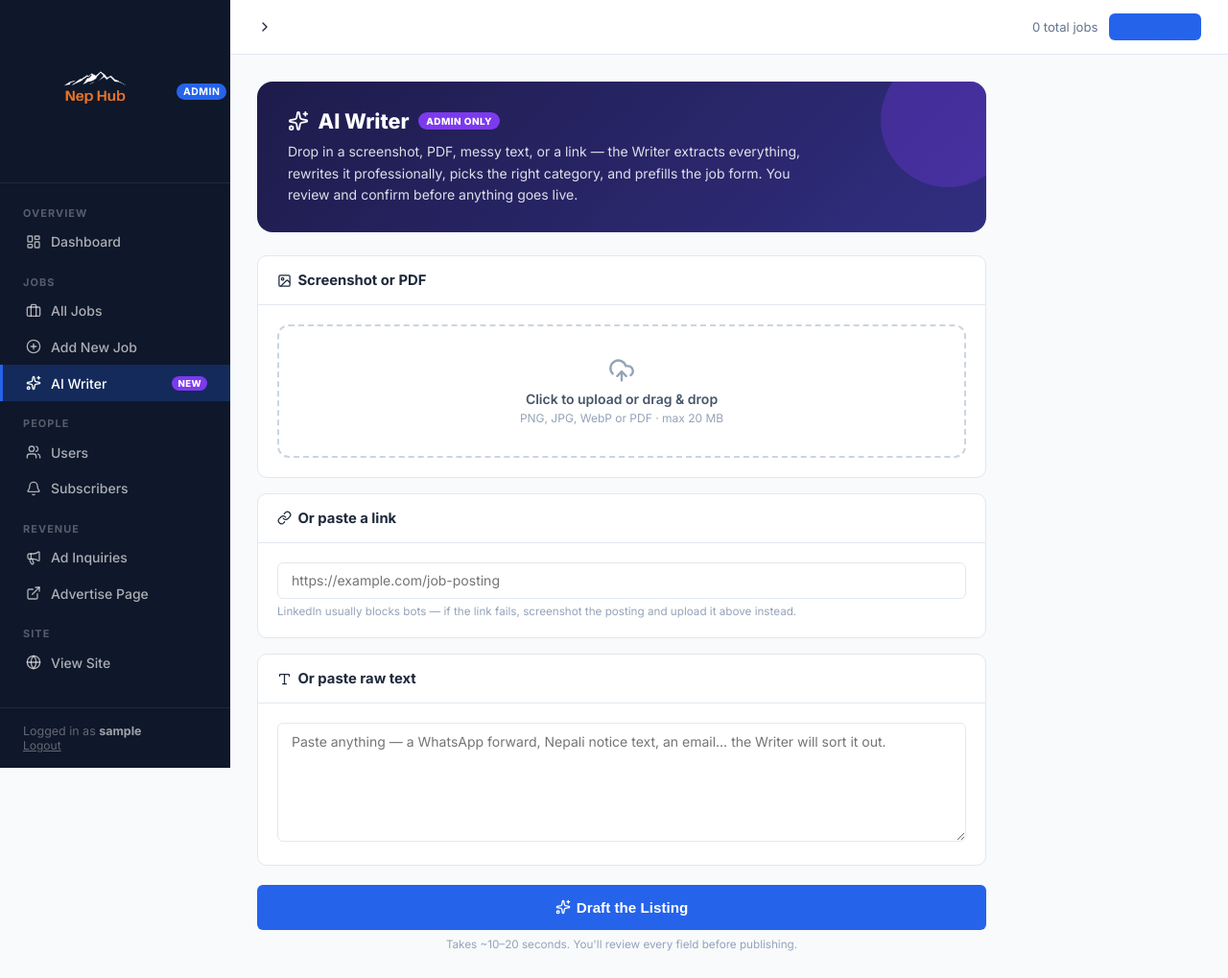
After one commit to hitrog469-cmyk/nephub, a Django app: page /dashboard/writer/ in a window 1280 px wide. The commit adds this page. Shown: the whole page at 96% size. Run offline with Django 5.2, Linux system fonts and the light colour scheme; the visitor is signed in with stand-in values (Sample User, id 1); data that the repository does not hold is empty.

Commit message:
AI Writer: admin-only page that drafts listings from screenshots, PDFs, text or URLs via Claude API

```diff
--- a/jobs/forms.py
+++ b/jobs/forms.py
@@ -60,7 +60,9 @@ class AdminJobForm(forms.ModelForm):
         label='Tags / Keywords',
     )
     deadline = forms.DateField(
+        required=False,
         widget=forms.DateInput(attrs={'type': 'date', 'class': 'admin-input'}),
+        help_text='Leave blank for open/rolling opportunities with no deadline.',
     )
 
     class Meta:
--- a/jobs/urls.py
+++ b/jobs/urls.py
@@ -20,6 +20,8 @@ urlpatterns = [
          views.site_admin_jobs,             name='admin_jobs'),
     path('dashboard/jobs/add/',
          views.site_admin_job_add,          name='admin_job_add'),
+    path('dashboard/writer/',
+         views.site_admin_writer,           name='admin_writer'),
     path('dashboard/jobs/<int:pk>/edit/',
          views.site_admin_job_edit,         name='admin_job_edit'),
     path('dashboard/jobs/<int:pk>/delete/',
--- a/jobs/views.py
+++ b/jobs/views.py
@@ -1,5 +1,8 @@
 import datetime
+import logging
 from functools import wraps
+
+logger = logging.getLogger('jobs')
 from django.shortcuts import render, get_object_or_404, redirect
 from django.contrib.auth.decorators import login_required
 from django.contrib import messages
@@ -511,16 +514,57 @@ def site_admin_jobs(request):
 
 @superuser_required
 def site_admin_job_add(request):
+    writer_notes = None
     if request.method == 'POST':
         form = AdminJobForm(request.POST)
         if form.is_valid():
             job = form.save()
+            request.session.pop('writer_draft', None)
             messages.success(request, f'Job "{job.title}" added successfully.')
             return redirect('admin_jobs')
     else:
-        form = AdminJobForm()
-    ctx = _admin_ctx({'form': form, 'page_title': 'Add Job', 'is_edit': False})
+        draft = request.session.get('writer_draft')
+        if draft:
+            writer_notes = draft.pop('confidence_notes', '')
+            form = AdminJobForm(initial=draft)
+        else:
+            form = AdminJobForm()
+    ctx = _admin_ctx({
+        'form': form,
+        'page_title': 'Add Job',
+        'is_edit': False,
+        'writer_notes': writer_notes,
+    })
     return render(request, 'jobs/admin/job_form.html', ctx)
+
+
+@superuser_required
+def site_admin_writer(request):
+    """AI Writer — admin drops a screenshot/PDF/text/URL, Claude drafts the listing."""
+    from .ai_writer import extract_job_draft, WriterError
+
+    error = None
+    if request.method == 'POST':
+        try:
+            draft = extract_job_draft(
+                uploaded_file=request.FILES.get('source_file'),
+                pasted_text=request.POST.get('pasted_text', ''),
+                url=request.POST.get('source_url', ''),
+            )
+            request.session['writer_draft'] = draft
+            messages.success(
+                request,
+                'Draft ready — review every field below, then hit Create Job to publish.'
+            )
+            return redirect('admin_job_add')
+        except WriterError as exc:
+            error = str(exc)
+        except Exception:
+            logger.exception('AI Writer failed')
+            error = 'Something went wrong while drafting. Try again or use a different input.'
+
+    ctx = _admin_ctx({'page_title': 'AI Writer', 'error': error})
+    return render(request, 'jobs/admin/writer.html', ctx)
 
 
 @superuser_required
--- a/templates/jobs/admin/base_admin.html
+++ b/templates/jobs/admin/base_admin.html
@@ -339,6 +339,10 @@
     <a href="{% url 'admin_job_add' %}" class="adm-nav-link {% if request.resolver_match.url_name == 'admin_job_add' %}active{% endif %}">
       {% icon 'plus-circle' size=16 %} Add New Job
     </a>
+    <a href="{% url 'admin_writer' %}" class="adm-nav-link {% if request.resolver_match.url_name == 'admin_writer' %}active{% endif %}">
+      {% icon 'sparkles' size=16 %} AI Writer
+      <span style="margin-left:auto;background:#7c3aed;color:#fff;font-size:.6rem;font-weight:800;padding:2px 6px;border-radius:8px;letter-spacing:.4px;">NEW</span>
+    </a>
 
     <div class="adm-nav-label" style="margin-top:.5rem;">People</div>
     <a href="{% url 'admin_users' %}" class="adm-nav-link {% if request.resolver_match.url_name == 'admin_users' %}active{% endif %}">
--- /dev/null
+++ b/templates/jobs/admin/writer.html
@@ -0,0 +1,122 @@
+{% extends 'jobs/admin/base_admin.html' %}
+{% load job_extras %}
+
+{% block content %}
+
+<div style="max-width:760px;">
+
+  <!-- Hero -->
+  <div style="background:linear-gradient(135deg,#1e1b4b,#312e81);border-radius:16px;padding:1.75rem 2rem;margin-bottom:1.5rem;color:#fff;position:relative;overflow:hidden;">
+    <div style="position:absolute;top:-30px;right:-30px;width:140px;height:140px;background:rgba(124,58,237,.3);border-radius:50%;"></div>
+    <div style="display:flex;align-items:center;gap:.6rem;margin-bottom:.5rem;">
+      {% icon 'sparkles' size=22 %}
+      <h1 style="font-size:1.35rem;font-weight:800;margin:0;">AI Writer</h1>
+      <span style="background:#7c3aed;font-size:.62rem;font-weight:800;padding:3px 8px;border-radius:10px;letter-spacing:.5px;">ADMIN ONLY</span>
+    </div>
+    <p style="font-size:.875rem;opacity:.85;margin:0;line-height:1.6;max-width:540px;">
+      Drop in a screenshot, PDF, messy text, or a link — the Writer extracts everything,
+      rewrites it professionally, picks the right category, and prefills the job form.
+      You review and confirm before anything goes live.
+    </p>
+  </div>
+
+  {% if error %}
+  <div style="background:#fef2f2;border:1px solid #fca5a5;border-radius:10px;padding:.875rem 1.25rem;margin-bottom:1.25rem;font-size:.85rem;color:#b91c1c;display:flex;gap:.5rem;align-items:flex-start;">
+    {% icon 'alert-circle' size=16 %}
+    <span>{{ error }}</span>
+  </div>
+  {% endif %}
+
+  <form method="post" enctype="multipart/form-data" id="writer-form">
+    {% csrf_token %}
+
+    <!-- 1. File drop -->
+    <div class="adm-card" style="margin-bottom:1rem;">
+      <div class="adm-card-header">
+        <span class="adm-card-title" style="display:inline-flex;align-items:center;gap:.4rem;">{% icon 'image' size=15 %} Screenshot or PDF</span>
+      </div>
+      <div style="padding:1.25rem;">
+        <label id="drop-zone" for="source_file"
+               style="display:block;border:2px dashed var(--gray-300);border-radius:12px;padding:2rem;text-align:center;cursor:pointer;transition:border-color .15s,background .15s;">
+          <div style="color:var(--gray-400);margin-bottom:.4rem;">{% icon 'upload-cloud' size=28 %}</div>
+          <div id="drop-label" style="font-size:.875rem;font-weight:600;color:var(--gray-600);">
+            Click to upload or drag &amp; drop
+          </div>
+          <div style="font-size:.75rem;color:var(--gray-400);margin-top:.25rem;">PNG, JPG, WebP or PDF · max 20 MB</div>
+          <input type="file" name="source_file" id="source_file" accept=".pdf,.png,.jpg,.jpeg,.webp,.gif" style="display:none;">
+        </label>
+      </div>
+    </div>
+
+    <!-- 2. URL -->
+    <div class="adm-card" style="margin-bottom:1rem;">
+      <div class="adm-card-header">
+        <span class="adm-card-title" style="display:inline-flex;align-items:center;gap:.4rem;">{% icon 'link' size=15 %} Or paste a link</span>
+      </div>
+      <div style="padding:1.25rem;">
+        <input type="url" name="source_url" class="admin-input" placeholder="https://example.com/job-posting">
+        <p style="font-size:.73rem;color:var(--gray-400);margin-top:.4rem;">
+          LinkedIn usually blocks bots — if the link fails, screenshot the posting and upload it above instead.
+        </p>
+      </div>
+    </div>
+
+    <!-- 3. Raw text -->
+    <div class="adm-card" style="margin-bottom:1.25rem;">
+      <div class="adm-card-header">
+        <span class="adm-card-title" style="display:inline-flex;align-items:center;gap:.4rem;">{% icon 'type' size=15 %} Or paste raw text</span>
+      </div>
+      <div style="padding:1.25rem;">
+        <textarea name="pasted_text" class="admin-input" rows="6" style="width:100%;"
+          placeholder="Paste anything — a WhatsApp forward, Nepali notice text, an email… the Writer will sort it out."></textarea>
+      </div>
+    </div>
+
+    <button type="submit" class="adm-btn adm-btn-primary" id="writer-submit"
+            style="width:100%;justify-content:center;padding:.875rem;font-size:.95rem;">
+      {% icon 'sparkles' size=16 %} Draft the Listing
+    </button>
+    <p style="text-align:center;font-size:.73rem;color:var(--gray-400);margin-top:.5rem;">
+      Takes ~10–20 seconds. You'll review every field before publishing.
+    </p>
+  </form>
+
+</div>
+
+<script>
+const zone   = document.getElementById('drop-zone');
+const input  = document.getElementById('source_file');
+const label  = document.getElementById('drop-label');
+const form   = document.getElementById('writer-form');
+const submit = document.getElementById('writer-submit');
+
+input.addEventListener('change', () => {
+  if (input.files.length) {
+    label.textContent = '✓ ' + input.files[0].name;
+    label.style.color = '#16a34a';
+  }
+});
+['dragover','dragenter'].forEach(ev => zone.addEventListener(ev, e => {
+  e.preventDefault();
+  zone.style.borderColor = '#7c3aed';
+  zone.style.background = '#faf5ff';
+}));
+['dragleave','drop'].forEach(ev => zone.addEventListener(ev, e => {
+  e.preventDefault();
+  zone.style.borderColor = '';
+  zone.style.background = '';
+}));
+zone.addEventListener('drop', e => {
+  if (e.dataTransfer.files.length) {
+    input.files = e.dataTransfer.files;
+    input.dispatchEvent(new Event('change'));
+  }
+});
+form.addEventListener('submit', () => {
+  submit.disabled = true;
+  submit.innerHTML = 'Writing your draft… hang tight';
+  submit.style.opacity = '.7';
+});
+</script>
+
+{% endblock %}
```
Also changed, not shown: jobs/ai_writer.py (added, +205 -0 lines), requirements.txt (+14 -0 lines), templates/jobs/admin/job_form.html (+10 -0 lines).
